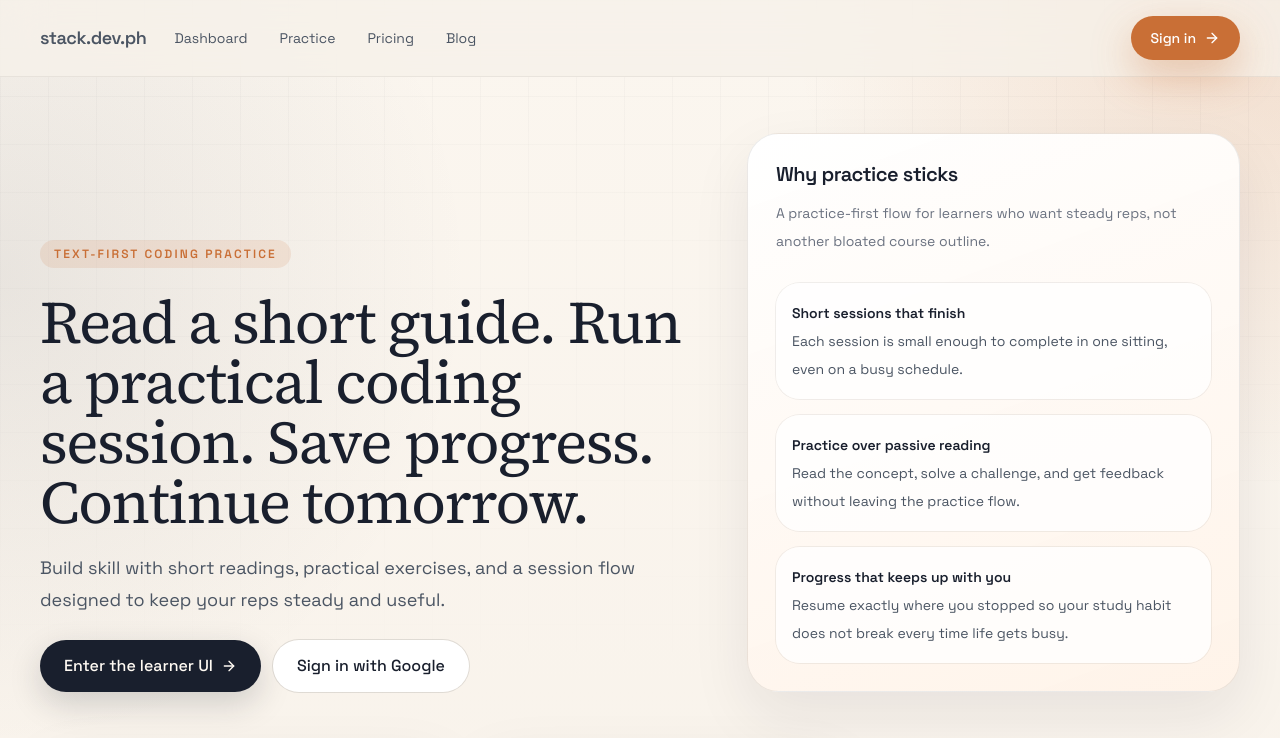
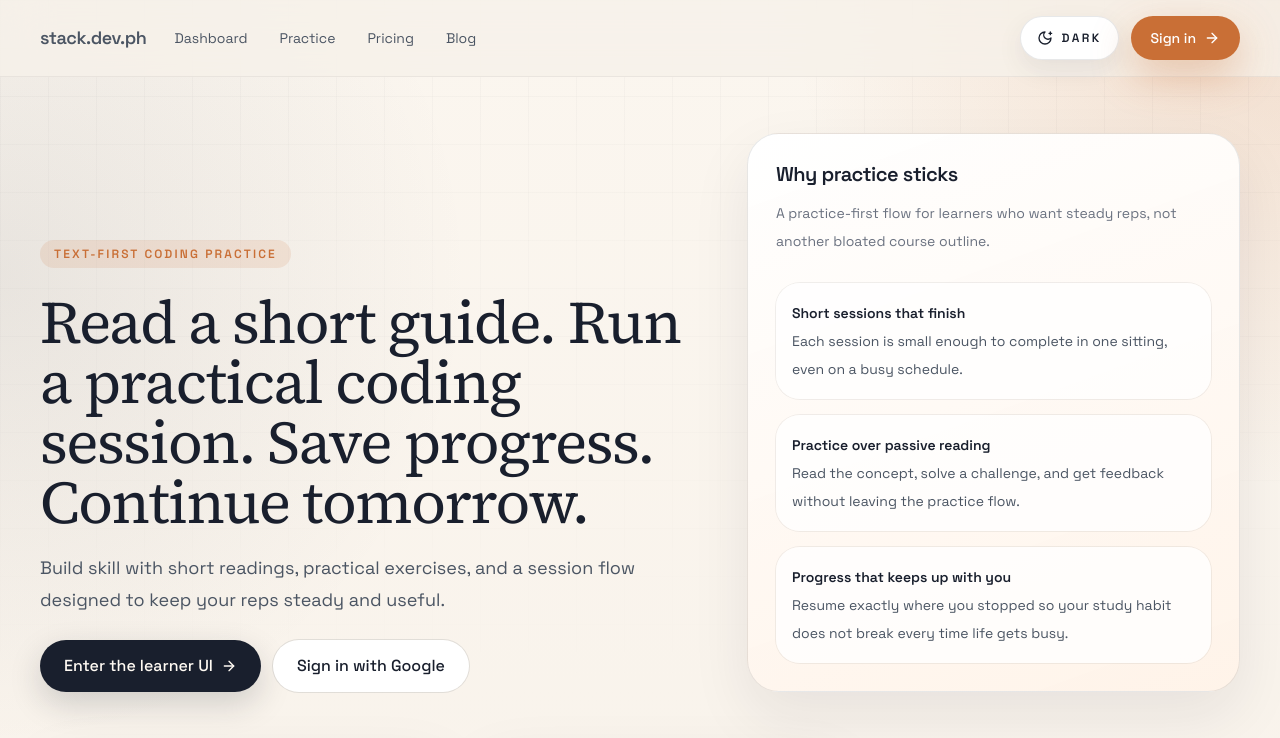
Before and after one commit to Garrette27/stack.dev, a Next.js app: page / in a window 1280 px wide. Shown: the top 738 px of the page. Built offline with nearby package versions, Linux system fonts and the light colour scheme; no server answers; the database is empty.

Commit message:
Fix learner's reading text

```diff
--- a/app/globals.css
+++ b/app/globals.css
@@ -2,14 +2,57 @@
 
 :root {
   --background: #f7f1e9;
+  --background-top: #fbf6ef;
+  --background-glow-accent: rgba(201, 111, 54, 0.18);
+  --background-glow-ink: rgba(25, 31, 45, 0.08);
   --surface: #fffaf3;
   --surface-strong: #ffffff;
+  --surface-hover: rgba(25, 31, 45, 0.04);
   --ink: #4b5563;
   --ink-muted: #6b7280;
   --ink-strong: #191f2d;
   --accent: #c96f36;
   --accent-soft: #f0d1bd;
+  --accent-badge-surface: rgba(201, 111, 54, 0.12);
+  --header-surface: rgba(247, 241, 233, 0.78);
+  --card-surface: rgba(255, 255, 255, 0.9);
+  --card-shadow: rgba(25, 31, 45, 0.08);
+  --field-surface: #ffffff;
+  --field-border: rgba(25, 31, 45, 0.1);
+  --border-subtle: rgba(25, 31, 45, 0.1);
+  --border-soft: rgba(25, 31, 45, 0.06);
   --grid-line: rgba(25, 31, 45, 0.06);
+  --selection-surface: rgba(201, 111, 54, 0.2);
+}
+
+html[data-theme="light"] {
+  color-scheme: light;
+}
+
+html[data-theme="dark"] {
+  color-scheme: dark;
+  --background: #0f141d;
+  --background-top: #171d29;
+  --background-glow-accent: rgba(201, 111, 54, 0.16);
+  --background-glow-ink: rgba(104, 122, 156, 0.15);
+  --surface: #151b27;
+  --surface-strong: #1d2533;
+  --surface-hover: rgba(255, 255, 255, 0.05);
+  --ink: #d0d8e6;
+  --ink-muted: #98a4b8;
+  --ink-strong: #f4f7fb;
+  --accent: #da8650;
+  --accent-soft: #f1cdb4;
+  --accent-badge-surface: rgba(218, 134, 80, 0.18);
+  --header-surface: rgba(15, 20, 29, 0.82);
+  --card-surface: rgba(22, 29, 40, 0.9);
+  --card-shadow: rgba(0, 0, 0, 0.32);
+  --field-surface: rgba(23, 30, 42, 0.96);
+  --field-border: rgba(255, 255, 255, 0.12);
+  --border-subtle: rgba(255, 255, 255, 0.12);
+  --border-soft: rgba(255, 255, 255, 0.08);
+  --grid-line: rgba(255, 255, 255, 0.06);
+  --selection-surface: rgba(218, 134, 80, 0.24);
 }
 
 * {
@@ -27,9 +70,9 @@ body {
   min-height: 100vh;
   overflow-x: clip;
   background:
-    radial-gradient(circle at top right, rgba(201, 111, 54, 0.18), transparent 26%),
-    radial-gradient(circle at left 20%, rgba(25, 31, 45, 0.08), transparent 28%),
-    linear-gradient(180deg, #fbf6ef 0%, var(--background) 100%);
+    radial-gradient(circle at top right, var(--background-glow-accent), transparent 26%),
+    radial-gradient(circle at left 20%, var(--background-glow-ink), transparent 28%),
+    linear-gradient(180deg, var(--background-top) 0%, var(--background) 100%);
   color: var(--ink);
 }
 
@@ -69,5 +112,27 @@ button:disabled,
 }
 
 ::selection {
-  background: rgba(201, 111, 54, 0.2);
+  background: var(--selection-surface);
 }
+
+html[data-theme="dark"] .bg-white,
+html[data-theme="dark"] .bg-white\/90,
+html[data-theme="dark"] .bg-white\/80,
+html[data-theme="dark"] .bg-white\/75,
+html[data-theme="dark"] .bg-white\/70 {
+  background-color: var(--card-surface);
+}
+
+html[data-theme="dark"] .ring-black\/6,
+html[data-theme="dark"] .ring-black\/8,
+html[data-theme="dark"] .ring-black\/10,
+html[data-theme="dark"] .ring-black\/12 {
+  --tw-ring-color: var(--border-subtle);
+}
+
+html[data-theme="dark"] .border-black\/6,
+html[data-theme="dark"] .border-black\/8,
+html[data-theme="dark"] .border-black\/10,
+html[data-theme="dark"] .border-black\/12 {
+  border-color: var(--border-subtle);
+}
--- a/app/layout.tsx
+++ b/app/layout.tsx
@@ -4,6 +4,7 @@ import { Suspense, type ReactNode } from "react"
 
 import { PageHitTracker } from "@/components/analytics/page-hit-tracker"
 import { SiteHeader } from "@/components/navigation/site-header"
+import { ThemeScript } from "@/components/theme/theme-script"
 import { cn } from "@/lib/utils"
 
 import "./globals.css"
@@ -25,7 +26,10 @@ export const metadata: Metadata = {
 
 export default function RootLayout({ children }: Readonly<{ children: ReactNode }>) {
   return (
-    <html lang="en">
+    <html lang="en" suppressHydrationWarning>
+      <head>
+        <ThemeScript />
+      </head>
       <body className={cn(spaceGrotesk.variable, sourceSerif.variable, "font-sans")}>
         <div className="relative min-h-screen">
           <Suspense fallback={null}>
--- a/components/navigation/site-header-nav.tsx
+++ b/components/navigation/site-header-nav.tsx
@@ -15,8 +15,8 @@ const linkBaseClassName =
 
 function getLinkStateClassName(active: boolean) {
   return active
-    ? "bg-white text-[var(--ink-strong)] shadow-[0_8px_24px_rgba(25,31,45,0.08)] ring-1 ring-black/8"
-    : "text-[var(--ink-muted)] hover:bg-white/70 hover:text-[var(--ink-strong)]"
+    ? "bg-[var(--surface-strong)] text-[var(--ink-strong)] shadow-[0_8px_24px_var(--card-shadow)] ring-1 ring-[var(--border-subtle)]"
+    : "text-[var(--ink-muted)] hover:bg-[var(--surface)] hover:text-[var(--ink-strong)]"
 }
 
 export function SiteHeaderNav({ showAuthoring, isAdmin }: SiteHeaderNavProps) {
--- a/components/navigation/site-header.tsx
+++ b/components/navigation/site-header.tsx
@@ -2,6 +2,7 @@ import Link from "next/link"
 import { ArrowRight, ShieldCheck } from "lucide-react"
 
 import { SiteHeaderNav } from "@/components/navigation/site-header-nav"
+import { ThemeToggle } from "@/components/theme/theme-toggle"
 import { Button } from "@/components/ui/button"
 import { getCurrentUser, isCurrentUserAdmin } from "@/lib/data"
 
@@ -10,7 +11,7 @@ export async function SiteHeader() {
   const isAdmin = user ? await isCurrentUserAdmin() : false
 
   return (
-    <header className="sticky top-0 z-30 border-b border-black/6 bg-[color:rgb(247_241_233/0.78)] backdrop-blur-xl">
+    <header className="sticky top-0 z-30 border-b border-[var(--border-soft)] bg-[var(--header-surface)] backdrop-blur-xl">
       <div className="mx-auto flex w-full max-w-[1880px] items-center justify-between gap-4 px-4 py-4 sm:px-6 xl:px-10">
         <div className="flex items-center gap-4">
           <Link href="/" className="text-lg font-semibold tracking-tight text-[var(--ink-strong)]">
@@ -20,6 +21,7 @@ export async function SiteHeader() {
         </div>
 
         <div className="flex items-center gap-3">
+          <ThemeToggle />
           {user ? (
             <>
               <div className="hidden text-right md:block">
@@ -31,7 +33,7 @@ export async function SiteHeader() {
               {isAdmin ? (
                 <Link
                   href="/admin"
-                  className="hidden rounded-full bg-white px-4 py-2 text-sm font-medium text-[var(--ink-strong)] ring-1 ring-black/8 md:inline-flex"
+                  className="hidden rounded-full bg-[var(--surface-strong)] px-4 py-2 text-sm font-medium text-[var(--ink-strong)] ring-1 ring-[var(--border-subtle)] md:inline-flex"
                 >
                   <ShieldCheck className="mr-2 h-4 w-4" />
                   Author
--- /dev/null
+++ b/components/theme/theme-toggle.tsx
@@ -0,0 +1,61 @@
+"use client"
+
+import { useEffect, useState } from "react"
+import { MoonStar, SunMedium } from "lucide-react"
+
+import {
+  APP_THEME_STORAGE_KEY,
+  getOppositeAppTheme,
+  getThemeToggleLabel,
+  isAppTheme,
+  type AppTheme
+} from "@/lib/theme"
+
+function readDocumentTheme(): AppTheme {
+  if (typeof document === "undefined") {
+    return "light"
+  }
+
+  const theme = document.documentElement.dataset.theme
+  return isAppTheme(theme) ? theme : "light"
+}
+
+function persistTheme(theme: AppTheme) {
+  const root = document.documentElement
+  root.dataset.theme = theme
+  root.style.colorScheme = theme
+  window.localStorage.setItem(APP_THEME_STORAGE_KEY, theme)
+}
+
+/**
+ * Keeps the header toggle tiny while hiding localStorage and document updates
+ * behind one focused client component.
+ */
+export function ThemeToggle() {
+  const [theme, setTheme] = useState<AppTheme>("light")
+  const [mounted, setMounted] = useState(false)
+
+  useEffect(() => {
+    setTheme(readDocumentTheme())
+    setMounted(true)
+  }, [])
+
+  const nextTheme = getOppositeAppTheme(theme)
+  const isDarkTheme = mounted ? theme === "dark" : false
+
+  return (
+    <button
+      type="button"
+      onClick={() => {
+        persistTheme(nextTheme)
+        setTheme(nextTheme)
+      }}
+      aria-label={`Switch to ${nextTheme} mode`}
+      title={`Switch to ${nextTheme} mode`}
+      className="inline-flex h-11 items-center gap-2 rounded-full border border-[var(--border-subtle)] bg-[var(--surface-strong)] px-4 text-xs font-semibold uppercase tracking-[0.2em] text-[var(--ink-strong)] shadow-[0_10px_26px_var(--card-shadow)] transition hover:bg-[var(--surface)]"
+    >
+      {isDarkTheme ? <SunMedium className="h-4 w-4" /> : <MoonStar className="h-4 w-4" />}
+      <span suppressHydrationWarning>{getThemeToggleLabel(theme)}</span>
+    </button>
+  )
+}
--- a/components/ui/badge.tsx
+++ b/components/ui/badge.tsx
@@ -8,7 +8,7 @@ export function Badge({ className, ...props }: BadgeProps) {
   return (
     <span
       className={cn(
-        "inline-flex max-w-full items-center rounded-full bg-[color:rgb(201_111_54/0.12)] px-3.5 py-1.5 text-xs font-semibold uppercase tracking-[0.18em] text-[var(--accent)]",
+        "inline-flex max-w-full items-center rounded-full bg-[var(--accent-badge-surface)] px-3.5 py-1.5 text-xs font-semibold uppercase tracking-[0.18em] text-[var(--accent)]",
         className
       )}
       {...props}
--- a/components/ui/button.tsx
+++ b/components/ui/button.tsx
@@ -11,8 +11,8 @@ const buttonVariants = cva(
         default:
           "bg-[var(--ink-strong)] px-5 py-3 text-[var(--surface)] shadow-[0_12px_32px_rgba(25,31,45,0.18)] hover:bg-[color:rgb(25_31_45/0.9)]",
         secondary:
-          "bg-white px-5 py-3 text-[var(--ink-strong)] ring-1 ring-black/10 hover:bg-[color:rgb(255_255_255/0.7)]",
-        ghost: "px-4 py-2.5 text-[var(--ink)] hover:bg-black/5",
+          "bg-[var(--surface-strong)] px-5 py-3 text-[var(--ink-strong)] ring-1 ring-[var(--border-subtle)] hover:bg-[var(--surface)]",
+        ghost: "px-4 py-2.5 text-[var(--ink)] hover:bg-[var(--surface-hover)]",
         destructive:
           "bg-rose-600 px-5 py-3 text-white shadow-[0_16px_36px_rgba(225,29,72,0.22)] hover:bg-rose-700",
         accent:
--- a/components/ui/card.tsx
+++ b/components/ui/card.tsx
@@ -7,7 +7,7 @@ export function Card({ className, ...props }: React.HTMLAttributes<HTMLDivElemen
     <div
       data-surface-card=""
       className={cn(
-        "min-w-0 rounded-[2rem] border border-black/8 bg-white/90 shadow-[0_24px_60px_rgba(25,31,45,0.08)] backdrop-blur",
+        "min-w-0 rounded-[2rem] border border-[var(--border-subtle)] bg-[var(--card-surface)] shadow-[0_24px_60px_var(--card-shadow)] backdrop-blur",
         className
       )}
       {...props}
--- a/components/ui/input.tsx
+++ b/components/ui/input.tsx
@@ -8,7 +8,7 @@ export const Input = React.forwardRef<HTMLInputElement, React.InputHTMLAttribute
       <input
         ref={ref}
         className={cn(
-          "flex h-12 w-full rounded-2xl border border-black/10 bg-white px-4 text-sm text-[var(--ink-strong)] shadow-sm outline-none transition placeholder:text-[var(--ink-muted)] focus:border-[var(--accent)] focus:ring-2 focus:ring-[color:rgb(201_111_54/0.2)]",
+          "flex h-12 w-full rounded-2xl border border-[var(--field-border)] bg-[var(--field-surface)] px-4 text-sm text-[var(--ink-strong)] shadow-sm outline-none transition placeholder:text-[var(--ink-muted)] focus:border-[var(--accent)] focus:ring-2 focus:ring-[color:rgb(201_111_54/0.2)]",
           className
         )}
         {...props}
--- a/components/ui/textarea.tsx
+++ b/components/ui/textarea.tsx
@@ -8,7 +8,7 @@ export const Textarea = React.forwardRef<HTMLTextAreaElement, React.TextareaHTML
       <textarea
         ref={ref}
         className={cn(
-          "min-h-32 w-full rounded-[1.5rem] border border-black/10 bg-white px-4 py-3 text-sm text-[var(--ink-strong)] shadow-sm outline-none transition placeholder:text-[var(--ink-muted)] focus:border-[var(--accent)] focus:ring-2 focus:ring-[color:rgb(201_111_54/0.2)]",
+          "min-h-32 w-full rounded-[1.5rem] border border-[var(--field-border)] bg-[var(--field-surface)] px-4 py-3 text-sm text-[var(--ink-strong)] shadow-sm outline-none transition placeholder:text-[var(--ink-muted)] focus:border-[var(--accent)] focus:ring-2 focus:ring-[color:rgb(201_111_54/0.2)]",
           className
         )}
         {...props}
--- /dev/null
+++ b/lib/theme/index.ts
@@ -0,0 +1,50 @@
+export type AppTheme = "light" | "dark"
+
+export const APP_THEME_STORAGE_KEY = "stack.theme"
+
+export function isAppTheme(value: unknown): value is AppTheme {
+  return value === "light" || value === "dark"
+}
+
+export function getOppositeAppTheme(theme: AppTheme): AppTheme {
+  return theme === "dark" ? "light" : "dark"
+}
+
+export function resolveAppTheme(storedTheme: unknown, prefersDark: boolean): AppTheme {
+  if (isAppTheme(storedTheme)) {
+    return storedTheme
+  }
+
+  return prefersDark ? "dark" : "light"
+}
+
+export function getThemeToggleLabel(theme: AppTheme) {
+  return getOppositeAppTheme(theme).toUpperCase()
+}
+
+/**
+ * Runs before hydration so the active theme can be resolved without exposing
+ * storage and media-query details to the layout component.
+ */
+export function buildThemeInitScript() {
+  return `(() => {
+    const storageKey = ${JSON.stringify(APP_THEME_STORAGE_KEY)};
+    const root = document.documentElement;
+    const prefersDark = window.matchMedia && window.matchMedia("(prefers-color-scheme: dark)").matches;
+
+    try {
+      const storedTheme = window.localStorage.getItem(storageKey);
+      const theme = storedTheme === "dark" || storedTheme === "light"
+        ? storedTheme
+        : prefersDark
+          ? "dark"
+          : "light";
+
+      root.dataset.theme = theme;
+      root.style.colorScheme = theme;
+    } catch {
+      root.dataset.theme = prefersDark ? "dark" : "light";
+      root.style.colorScheme = prefersDark ? "dark" : "light";
+    }
+  })();`
+}
```
Also changed, not shown: components/theme/theme-script.tsx (added, +9 -0 lines).
